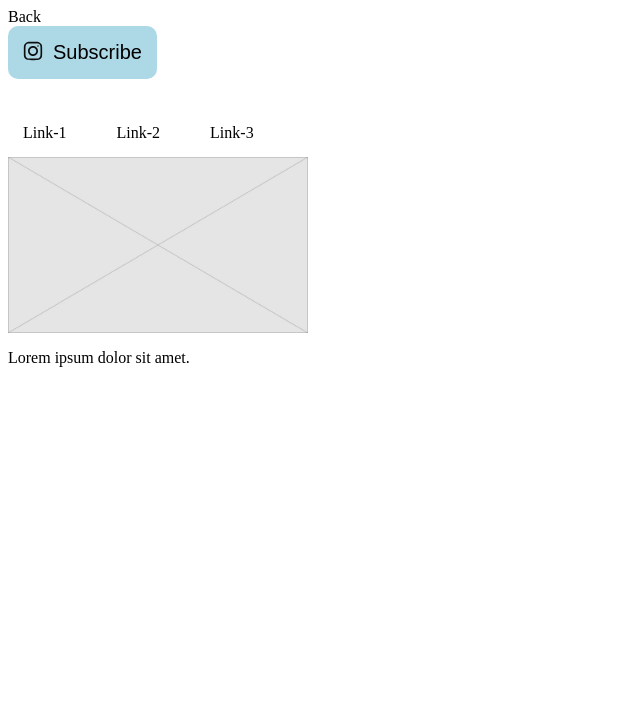
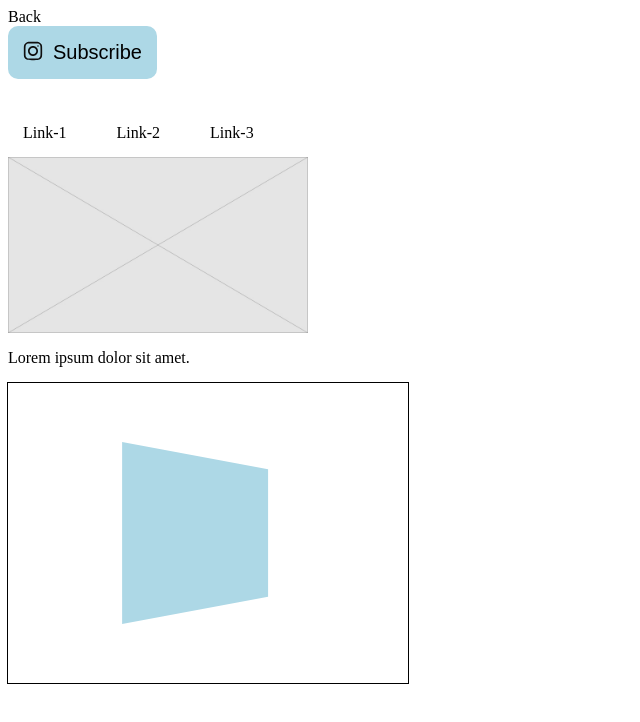
Before and after one commit to inhamostova/wireframe, a plain HTML site: page animaion.html in a window 1280 px wide. Shown: the whole page, without its empty margins (0-640 px from the left). Drawn offline with nearby package versions, Linux system fonts and the light colour scheme.

Commit message:
train animations

```diff
--- a/animaion.html
+++ b/animaion.html
@@ -4,10 +4,14 @@
     <meta charset="UTF-8" />
     <meta name="viewport" content="width=device-width, initial-scale=1.0" />
     <title>Document</title>
+    <link
+      rel="stylesheet"
+      href="https://cdnjs.cloudflare.com/ajax/libs/animate.css/4.1.1/animate.min.css"
+    />
     <link rel="stylesheet" href="./css/animation.css" />
   </head>
   <body>
-    <a href="./index.html">Back</a>
+    <a class="animate__animated animate__bounce" href="./index.html">Back</a>
     <button type="button" class="btn">Subscribe</button>
 
     <ul class="menu">
@@ -27,5 +31,9 @@
       </div>
       <p class="text">Lorem ipsum dolor sit amet.</p>
     </div>
+
+    <div class="container">
+      <div class="box"></div>
+    </div>
   </body>
 </html>
--- a/css/animation.css
+++ b/css/animation.css
@@ -123,3 +123,48 @@ img {
   transition: transform 300ms linear;
   text-align: center;
 }
+
+.container {
+  position: relative;
+  width: 400px;
+  height: 300px;
+  perspective: 400px;
+
+  outline: 1px solid black;
+}
+
+.box {
+  position: absolute;
+  top: 50%;
+  left: 50%;
+  width: 200px;
+  height: 150px;
+  transform: translate(-50%, -50%) rotateY(45deg);
+
+  /* transform: translate(-50%, -50%) scale(0.3) rotateZ(-360deg);
+  opacity: 0;
+  transition:
+    transform 300ms ease-out,
+    opacity 300ms ease-out; */
+  /* animation: change-color 2000ms linear infinite; */
+  background-color: lightblue;
+}
+
+/* .container:hover .box {
+  opacity: 1;
+  transform: translate(-50%, -50%) scale(1) rotateZ(0);
+} */
+
+/* @keyframes change-color {
+  0% {
+    background-color: brown;
+  }
+  50% {
+    background-color: greenyellow;
+    transform: translate(-50%, -50%) rotate(180deg);
+  }
+  100% {
+    background-color: deepskyblue;
+    transform: translate(-50%, -50%) rotate(0);
+  }
+} */
```
Also changed, not shown: css/styles.css (+6 -1 lines).
